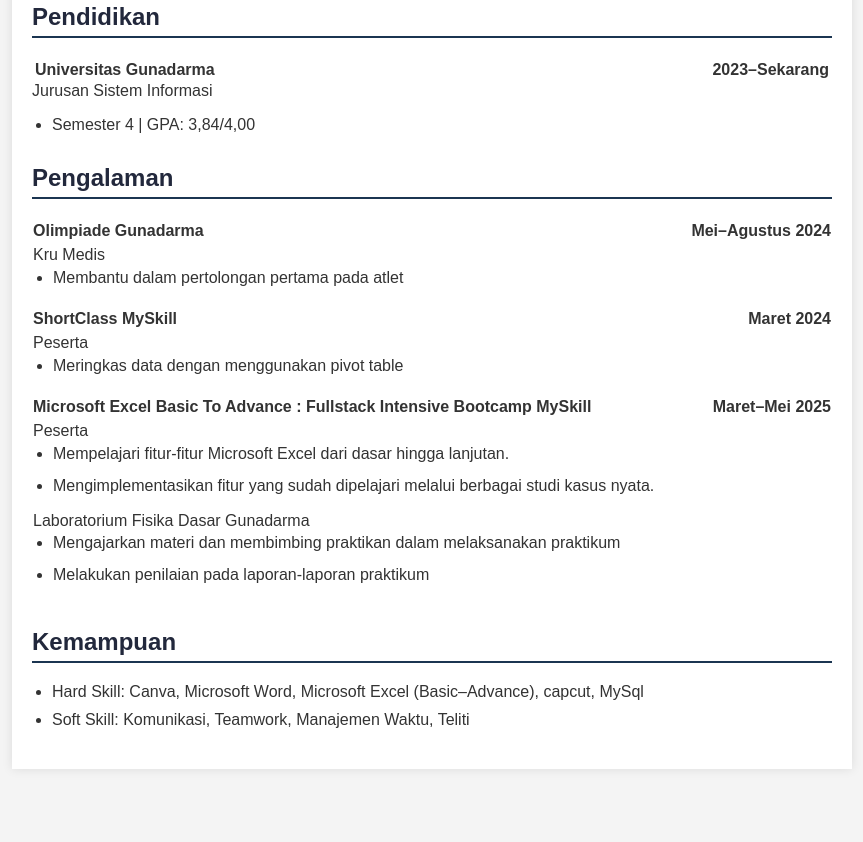
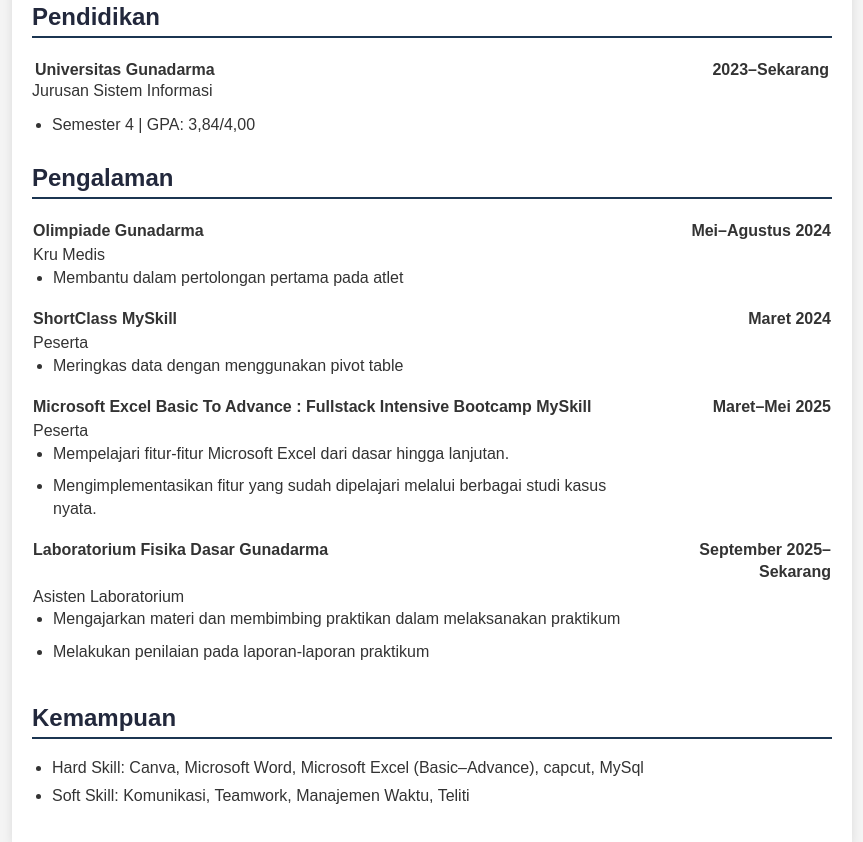
Before and after one commit to qilali5/webCV, a plain HTML site: page index.html in a window 1280 px wide. Shown: the part 332-1174 px from the top of the page, without its empty margins (208-1071 px from the left). Before the commit the page ends 1121 px from the top, so only its background shows below. Drawn offline with Linux system fonts and the light colour scheme.

Commit message:
Update index.html

```diff
--- a/index.html
+++ b/index.html
@@ -88,7 +88,13 @@
                         </td>
                     </tr>
                     <tr>
-                        <td style="vertical-align: top;">Laboratorium Fisika Dasar Gunadarma
+                        <td style="padding-top: 8px; vertical-align: top;">
+                            <strong>Laboratorium Fisika Dasar Gunadarma</strong>
+                        </td>
+                        <td style="padding-top: 8px; text-align: right;"><strong>September 2025–Sekarang</strong></td>
+                    </tr>
+                    <tr>
+                        <td style="vertical-align: top;"> Asisten Laboratorium
                             <ul style="margin: 0;">
                                 <li>Mengajarkan materi dan membimbing praktikan dalam melaksanakan praktikum</li>
                                 <li>Melakukan penilaian pada laporan-laporan praktikum</li>
```
